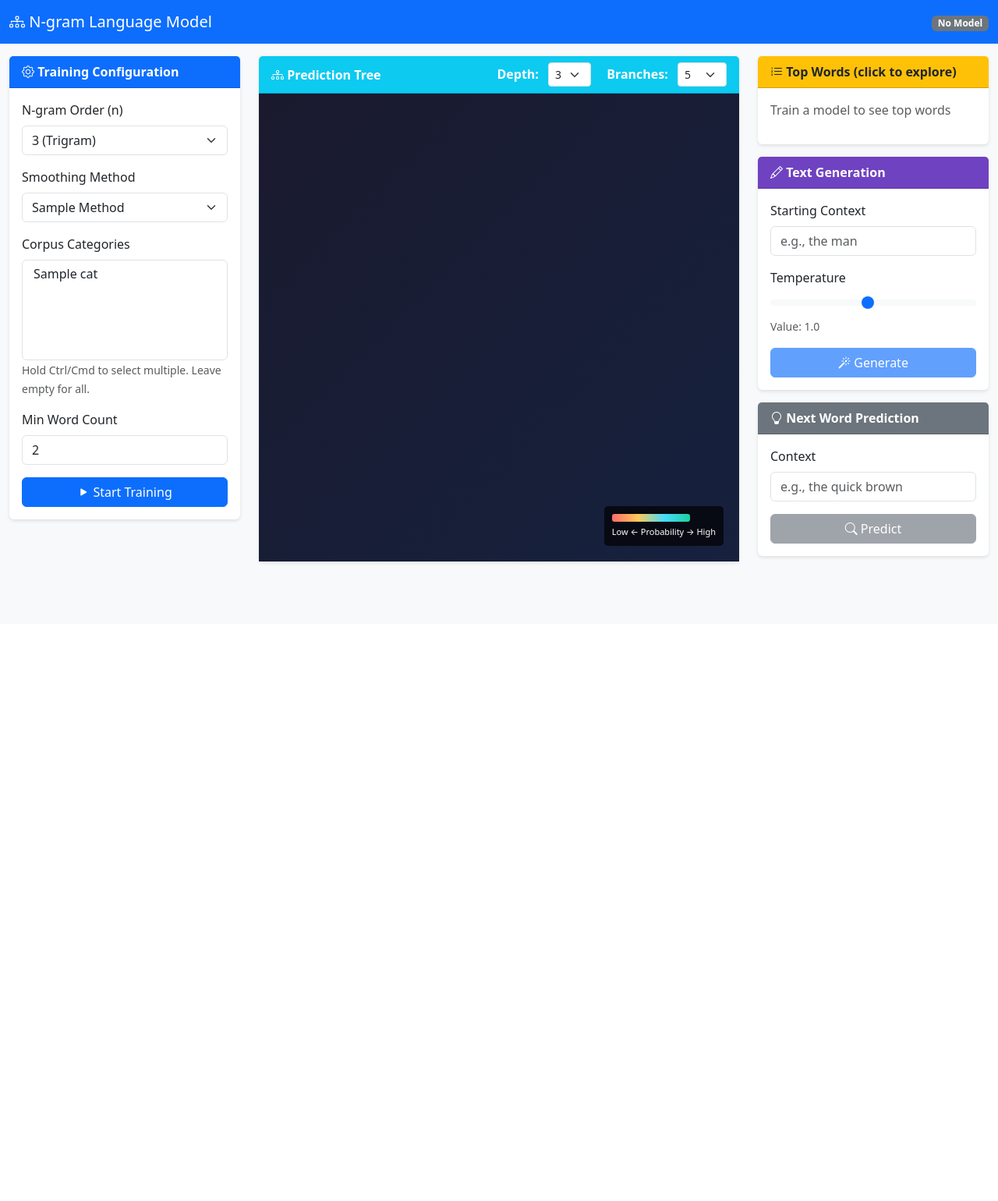
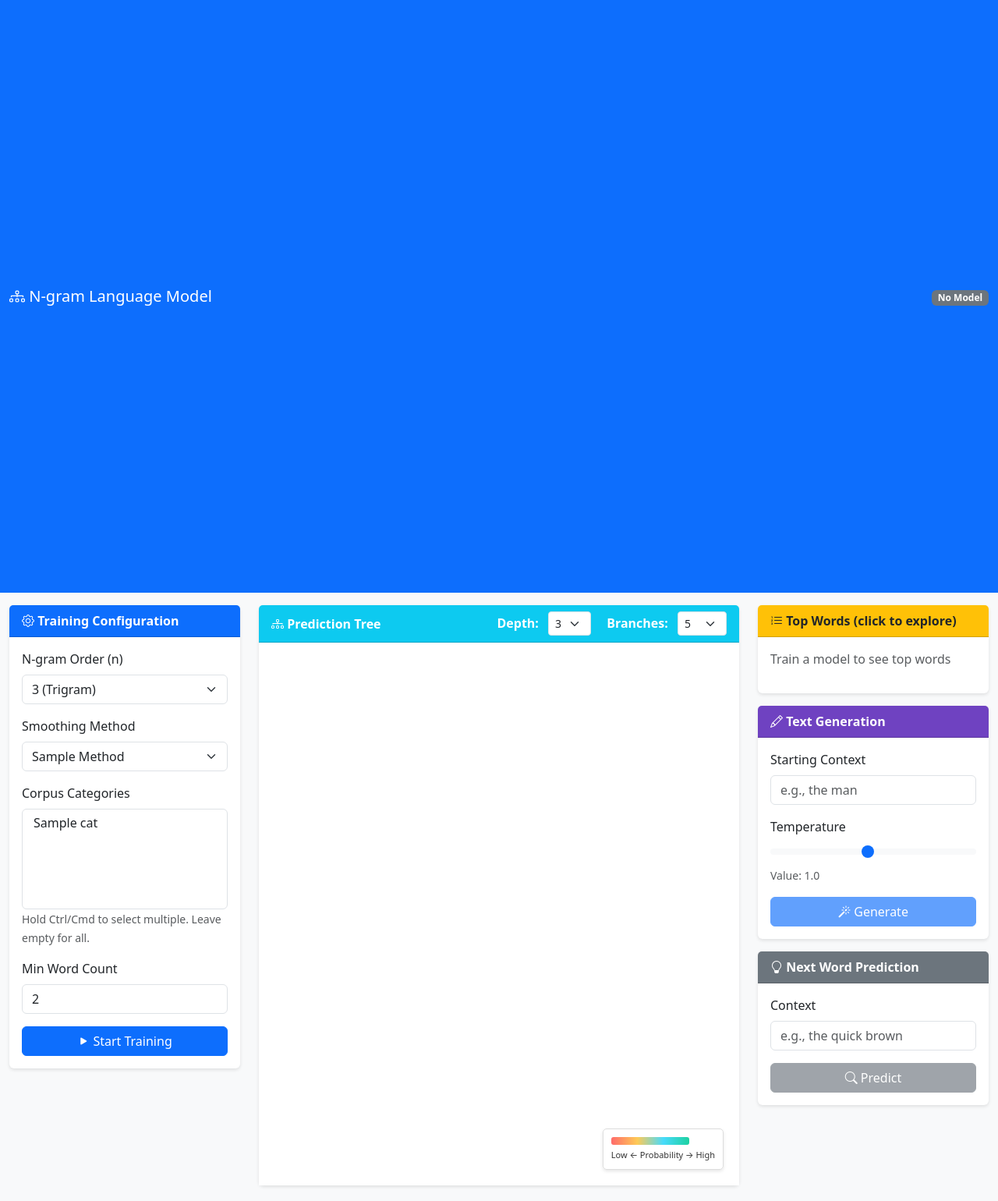
Before and after one commit to lenbinus/nlp, a Flask app: template web/templates/index.html in a window 1280 px wide. Shown: the whole page at 78% size. Before the commit the page ends 724 px from the top, so only its background shows below. Run offline with Flask 3, Linux system fonts and the light colour scheme; the template is opened without the code that fills it: most values are stand-ins (such as "Sample title", 1, 10 or a date in 2020).

Commit message:
fix: White background for tree visualization, full height container
- Changed tree container background to white for better visibility
- Updated text colors for white background (dark text, white stroke outline)
- Made visualization container fill available height properly
- Updated legend styling for light background
- Improved link opacity for visibility

```diff
--- a/web/static/css/style.css
+++ b/web/static/css/style.css
@@ -1,7 +1,16 @@
 /* N-gram Language Model Dashboard Styles */
 
-body {
+html, body {
+    height: 100%;
     background-color: #f8f9fa;
+}
+
+.container-fluid {
+    height: calc(100vh - 56px);
+}
+
+.container-fluid > .row {
+    height: 100%;
 }
 
 .card {
@@ -15,9 +24,11 @@
 
 #tree-container {
     width: 100%;
-    height: 600px;
-    background: linear-gradient(135deg, #1a1a2e 0%, #16213e 100%);
+    height: 100%;
+    min-height: 600px;
+    background: #ffffff;
     overflow: hidden;
+    position: relative;
 }
 
 /* Tree node styles */
@@ -35,8 +46,8 @@
 .node text {
     font-family: 'Segoe UI', Tahoma, Geneva, Verdana, sans-serif;
     font-size: 12px;
-    fill: #fff;
-    text-shadow: 1px 1px 2px rgba(0,0,0,0.8);
+    fill: #333;
+    text-shadow: none;
 }
 
 .node--internal text {
@@ -45,7 +56,7 @@
 
 .link {
     fill: none;
-    stroke-opacity: 0.6;
+    stroke-opacity: 0.7;
     stroke-width: 2px;
     transition: stroke-opacity 0.3s ease;
 }
@@ -145,7 +156,7 @@
     width: 40px;
     height: 40px;
     margin: -20px 0 0 -20px;
-    border: 4px solid #4dabf7;
+    border: 4px solid #007bff;
     border-top-color: transparent;
     border-radius: 50%;
     animation: spin 1s linear infinite;
@@ -161,10 +172,12 @@
     bottom: 20px;
     right: 20px;
     padding: 10px;
-    background: rgba(0,0,0,0.7);
+    background: rgba(255,255,255,0.9);
+    border: 1px solid #ddd;
     border-radius: 5px;
-    color: #fff;
+    color: #333;
     font-size: 11px;
+    box-shadow: 0 2px 4px rgba(0,0,0,0.1);
 }
 
 .legend-gradient {
--- a/web/static/js/tree.js
+++ b/web/static/js/tree.js
@@ -136,8 +136,9 @@
         .text(d => d.data.name)
         .attr('font-size', d => d.depth === 0 ? '14px' : '11px')
         .attr('font-weight', d => d.depth === 0 ? 'bold' : 'normal')
+        .attr('fill', '#333')
         .clone(true).lower()
-        .attr('stroke', 'rgba(0,0,0,0.8)')
+        .attr('stroke', '#fff')
         .attr('stroke-width', 3);
 
     // Add probability labels for non-root nodes
@@ -149,7 +150,7 @@
         .attr('transform', d => d.x >= Math.PI ? 'rotate(180)' : null)
         .text(d => (d.data.probability * 100).toFixed(1) + '%')
         .attr('font-size', '9px')
-        .attr('fill', '#aaa');
+        .attr('fill', '#666');
 }
 
 // Mouse over handler
--- a/web/templates/index.html
+++ b/web/templates/index.html
@@ -96,8 +96,8 @@
             </div>
 
             <!-- Center Panel: Visualization -->
-            <div class="col-md-6">
-                <div class="card h-100">
+            <div class="col-md-6 d-flex flex-column">
+                <div class="card flex-grow-1 d-flex flex-column">
                     <div class="card-header bg-info text-white d-flex justify-content-between align-items-center">
                         <span><i class="bi bi-diagram-3"></i> Prediction Tree</span>
                         <div>
@@ -116,7 +116,7 @@
                             </select>
                         </div>
                     </div>
-                    <div class="card-body p-0">
+                    <div class="card-body p-0 flex-grow-1" style="min-height: 600px;">
                         <div id="tree-container"></div>
                     </div>
                 </div>
```
